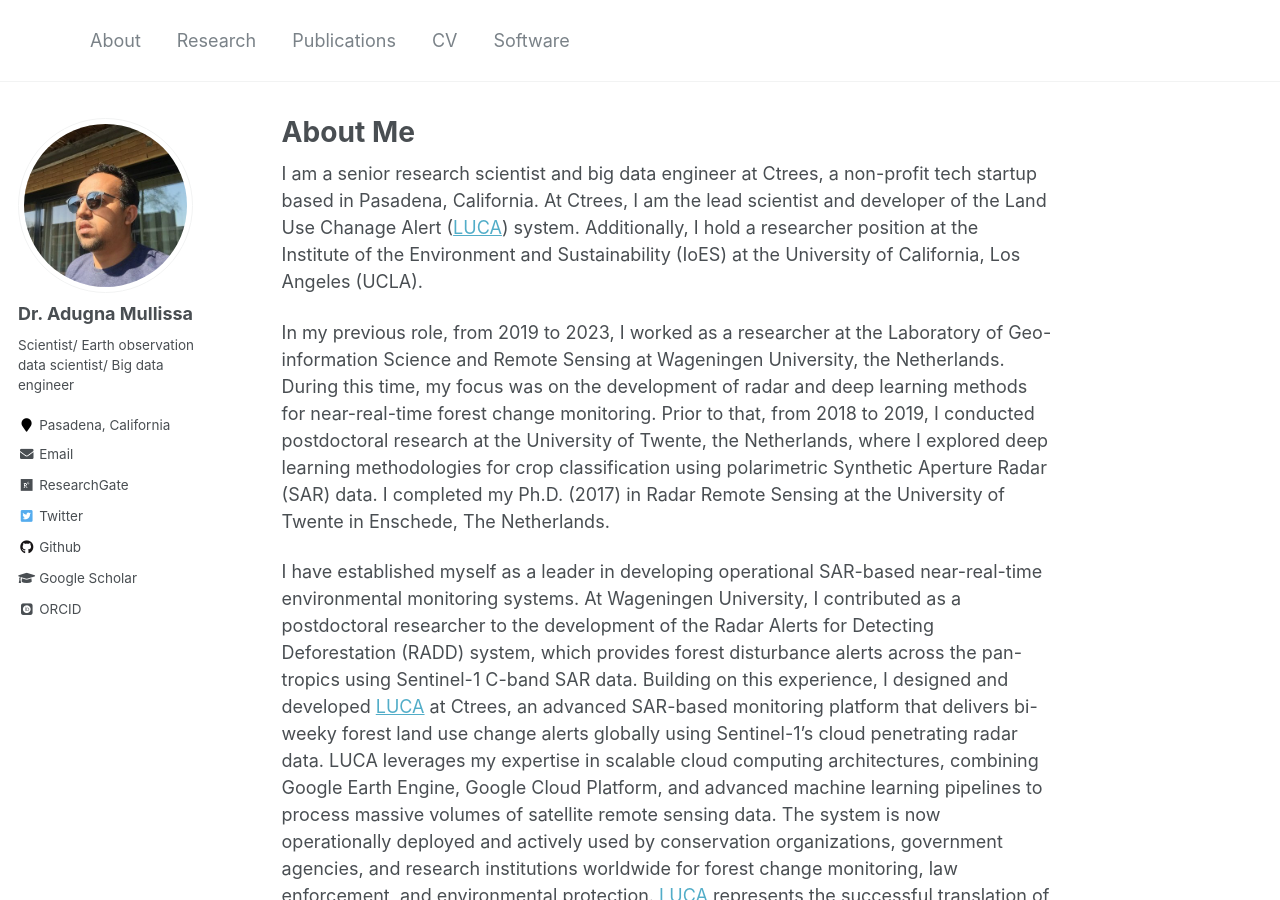
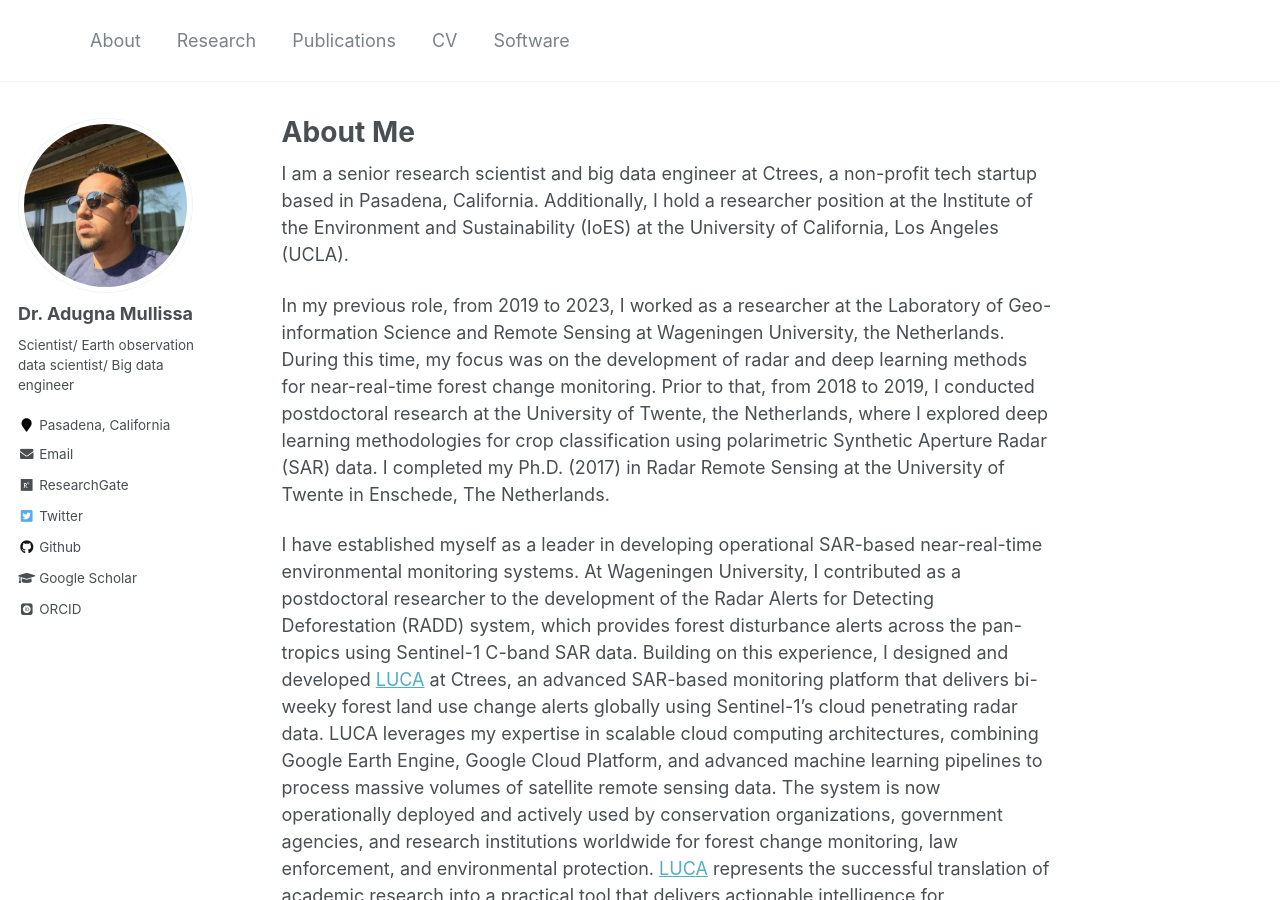
Before and after one commit to adugnag/adugnag.github.io, a Jekyll site: the page built from _pages/about.md, in a window 1280 px wide and 900 px high. Built offline with Jekyll 4.4.1, drawn with Linux system fonts in a browser that asks for light colours; some web fonts are replaced.

Commit message:
Update about page to remove LUCA lead role
Removed mention of lead scientist role in LUCA system.

```diff
--- a/_pages/about.md
+++ b/_pages/about.md
@@ -7,7 +7,7 @@ redirect_from:
   - /about/
   - /about.html
 ---
-I am a senior research scientist and big data engineer at Ctrees, a non-profit tech startup based in Pasadena, California. At Ctrees, I am the lead scientist and developer of the Land Use Chanage Alert ([LUCA](https://ctrees.org/luca)) system. Additionally, I hold a researcher position at the Institute of the Environment and Sustainability (IoES) at the University of California, Los Angeles (UCLA).
+I am a senior research scientist and big data engineer at Ctrees, a non-profit tech startup based in Pasadena, California. Additionally, I hold a researcher position at the Institute of the Environment and Sustainability (IoES) at the University of California, Los Angeles (UCLA).
 
 In my previous role, from 2019 to 2023, I worked as a researcher at the Laboratory of Geo-information Science and Remote Sensing at Wageningen University, the Netherlands. During this time, my focus was on the development of radar and deep learning methods for near-real-time forest change monitoring. Prior to that, from 2018 to 2019, I conducted postdoctoral research at the University of Twente, the Netherlands, where I explored deep learning methodologies for crop classification using polarimetric Synthetic Aperture Radar (SAR) data. I completed my Ph.D. (2017) in  Radar Remote Sensing at the University of Twente in Enschede, The Netherlands.
 
```
